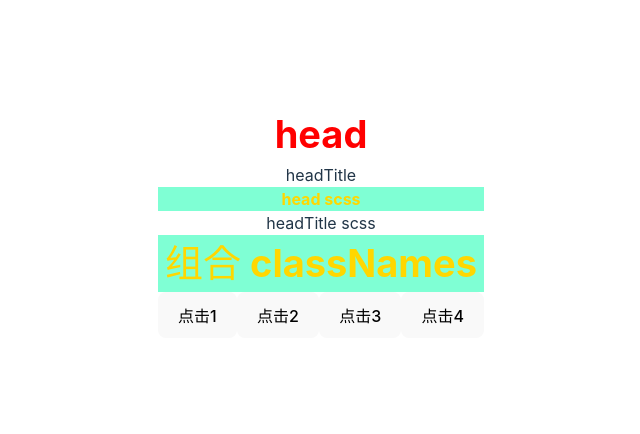
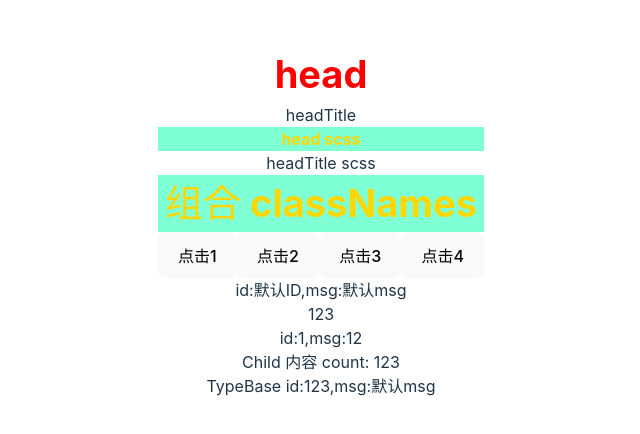
Before and after one commit to wxStart/skill-iteration, a React (Vite) app in the folder react-skill/: page / in a window 1280 px wide. Shown: the part 178-612 px from the top of the page, without its empty margins (319-959 px from the left). Built offline with nearby package versions, Linux system fonts and the light colour scheme.

Commit message:
fix: props 传参  默认值  默认类型等

```diff
--- a/react-skill/package.json
+++ b/react-skill/package.json
@@ -11,6 +11,7 @@
   },
   "dependencies": {
     "classnames": "^2.3.2",
+    "prop-types": "^15.8.1",
     "react": "^18.2.0",
     "react-dom": "^18.2.0"
   },
--- a/react-skill/src/App.jsx
+++ b/react-skill/src/App.jsx
@@ -2,12 +2,13 @@ import './App.css';
 
 import ModuleCss from './components/module-css/Index.jsx';
 import EventIndex from './components/event/Index.jsx';
-
+import PropsIndex from './components/props/Index.jsx';
 function App() {
   return (
     <>
       <ModuleCss></ModuleCss>
       <EventIndex />
+      <PropsIndex></PropsIndex>
     </>
   );
 }
--- /dev/null
+++ b/react-skill/src/components/props/Index.jsx
@@ -0,0 +1,73 @@
+import PropsTypes from 'prop-types';
+function Base(props) {
+  const { id, msg, onClick } = props;
+  return (
+    <div onClick={onClick}>
+      id:{id},msg:{msg}
+      <div>{props.children}</div>
+    </div>
+  );
+}
+
+// 默认值
+Base.defaultProps = {
+  id: '默认ID',
+  msg: '默认msg',
+};
+
+// 类型
+function TypeBase(props) {
+  const { id, msg } = props;
+  return (
+    <div>
+      TypeBase id:{id},msg:{msg}
+    </div>
+  );
+}
+TypeBase.defaultProps = {
+  id: 123,
+  msg: '默认msg',
+};
+
+TypeBase.propTypes = {
+  id: PropsTypes.number,
+  msg: PropsTypes.string,
+};
+
+const Props = {
+  Base,
+  TypeBase,
+  Child(props) {
+    return <div>Child 内容 count: {props.count}</div>;
+  },
+};
+
+export default function () {
+  const base = {
+    id: 1,
+    msg: 12,
+    name1: 23,
+  };
+  let count = 123;
+  return (
+    <>
+      <Props.Base
+        onClick={() => {
+          console.log(123);
+        }}
+      >
+        123
+      </Props.Base>
+
+      <Props.Base
+        {...base}
+        onClick={() => {
+          console.log(123);
+        }}
+      >
+        <Props.Child count={count}></Props.Child>
+      </Props.Base>
+      <Props.TypeBase id={'123'}></Props.TypeBase>
+    </>
+  );
+}
```
Also changed, not shown: react-skill/.eslintrc.cjs, 1 other file (tests, documents, lock files or other folders).
